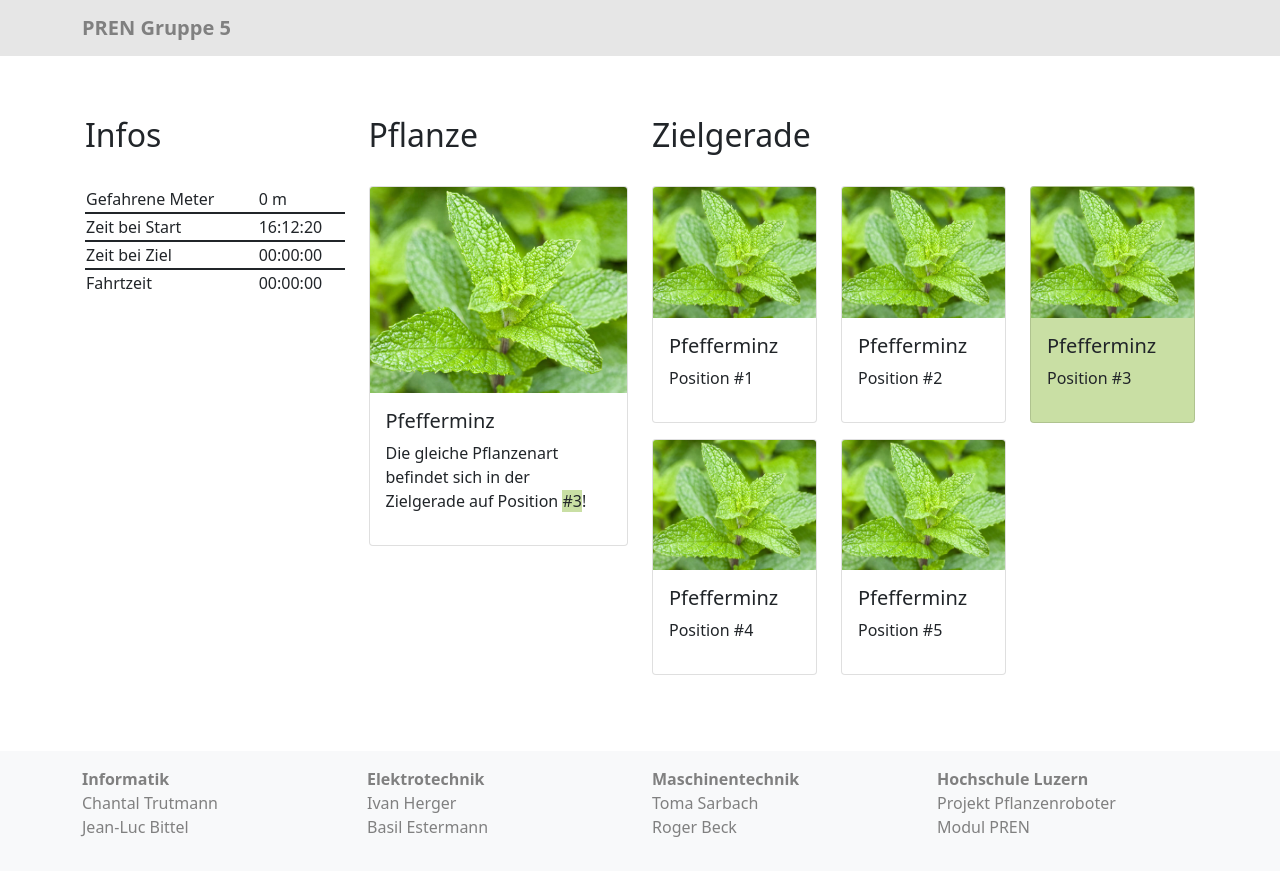
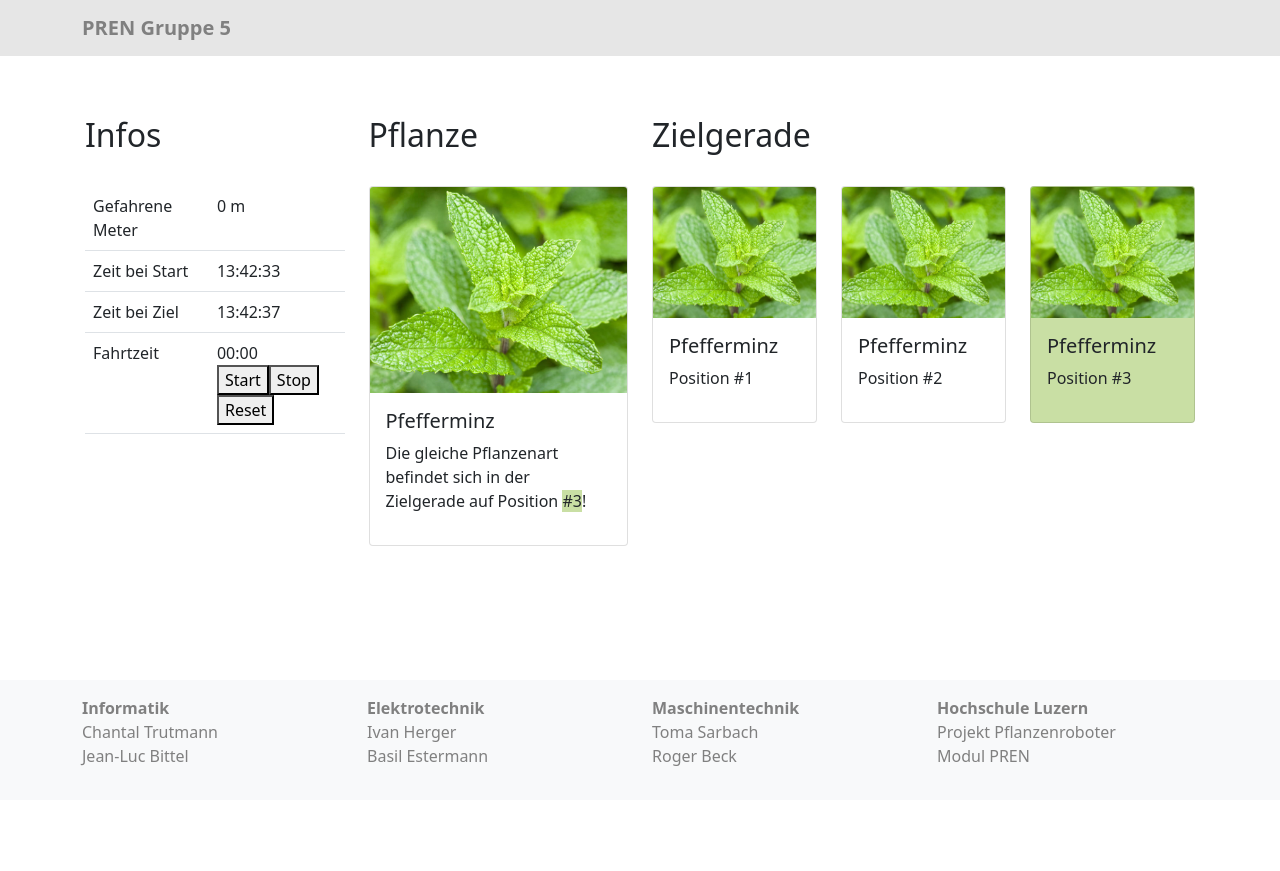
Before and after one commit to BreathingFlesh/pren_react_website, a React (Create React App) app: page / in a window 1280 px wide. After the commit the page ends 800 px from the top, so only its background shows below. Built offline with nearby package versions, Linux system fonts and the light colour scheme.

Commit message:
Start and End time webhook, THE TIMER WORKS <3

```diff
--- a/src/Components/Data/PlantData.js
+++ b/src/Components/Data/PlantData.js
@@ -1 +1 @@
-export const plantData = [{"name": "Pfefferminz", "image": "img/Pfefferminze.jpg", "position": 3, "same_plant": true}, {"name": "Pfefferminz", "image": "img/Pfefferminze.jpg", "position": 1, "same_plant": false}, {"name": "Pfefferminz", "image": "img/Pfefferminze.jpg", "position": 2, "same_plant": false}, {"name": "Pfefferminz", "image": "img/Pfefferminze.jpg", "position": 3, "same_plant": true}, {"name": "Pfefferminz", "image": "img/Pfefferminze.jpg", "position": 4, "same_plant": false}, {"name": "Pfefferminz", "image": "img/Pfefferminze.jpg", "position": 5, "same_plant": false}];
+export const plantData = [{"name": "Pfefferminz", "image": "img/Pfefferminze.jpg", "position": 3, "same_plant": true}, {"name": "Pfefferminz", "image": "img/Pfefferminze.jpg", "position": 1, "same_plant": false}, {"name": "Pfefferminz", "image": "img/Pfefferminze.jpg", "position": 2, "same_plant": false}, {"name": "Pfefferminz", "image": "img/Pfefferminze.jpg", "position": 3, "same_plant": true}];
--- a/src/Components/Data/StatusData.js
+++ b/src/Components/Data/StatusData.js
@@ -1 +1 @@
-export const statusData = [{"name": "Gefahrene Meter", "value": "0 m"}, {"name": "Zeit bei Start", "value": "16:12:20"}, {"name": "Zeit bei Ziel", "value": "00:00:00"}, {"name": "Fahrtzeit", "value": "00:00:00"}];
+export const statusData = [{"name": "Gefahrene Meter", "value": "0 m"}, {"name": "Zeit bei Start", "value": "13:42:33"}, {"name": "Zeit bei Ziel", "value": "13:42:37"}];
--- a/src/Components/StatusInfo.js
+++ b/src/Components/StatusInfo.js
@@ -1,38 +1,14 @@
 import React from "react";
 import Table from 'react-bootstrap/Table';
 import { statusData } from "./Data/StatusData";
-
-export const StatusInfoalt = () => {
-  return (
-    <>
-      <h2 id="Infos">Infos</h2>
-      <Table>
-        <tr>
-          <td>Zeit bei Start</td>
-          <td>13:01:23</td>
-        </tr>
-        <tr>
-          <td>Fahrtzeit</td>
-          <td>00:02:02</td>
-        </tr>
-        <tr>
-          <td>Gefahrene Meter</td>
-          <td>22 m</td>
-        </tr>
-        <tr>
-          <td>Zeit bei Ziel</td>
-          <td>...</td>
-        </tr>
-      </Table>
-    </>
-  );
-};
+import Stopwatch from "./Stopwatch";
 
 export const StatusInfo = () => {
   return (
     <>
       <h2 id="Infos">Infos</h2>
       <Table>
+        <tbody>
           {statusData.map((data, key) => {
             return (
               <TableRow
@@ -42,6 +18,11 @@ export const StatusInfo = () => {
             />
             );
           })}
+          <tr>
+            <td>Fahrtzeit</td>
+            <td><Stopwatch /></td>
+          </tr>
+        </tbody>
       </Table>
     </>
   );
--- /dev/null
+++ b/src/Components/Stopwatch.js
@@ -0,0 +1,43 @@
+import React, { useState, useEffect } from "react";
+import { statusData } from "./Data/StatusData";
+
+export const Stopwatch = () => {
+    const [time, setTime] = useState(0);
+    const [running, setRunning] = useState(false);
+    useEffect(() => {
+        //min Code. Help! :(
+        if (statusData[1]["value"] !== "00:00:00") {
+            setRunning(true)
+        }
+        if (statusData[2]["value"] !== "00:00:00") {
+            setRunning(false)
+        }
+
+      let interval;
+      if (running) {
+        interval = setInterval(() => {
+          setTime((prevTime) => prevTime + 10);
+        }, 10);
+      } else if (!running) {
+        clearInterval(interval);
+      }
+      return () => clearInterval(interval);
+    }, [running]);
+    return (
+      <div className="stopwatch">
+        <div className="numbers">
+          <span>{("0" + Math.floor((time / 60000) % 60)).slice(-2)}:</span>
+          <span>{("0" + Math.floor((time / 1000) % 60)).slice(-2)}</span>
+          {/* <span>{("0" + ((time / 10) % 100)).slice(-2)}</span> */}
+
+        </div>
+        <div className="buttons">
+          <button onClick={() => setRunning(true)}>Start</button>
+          <button onClick={() => setRunning(false)}>Stop</button>
+          <button onClick={() => setTime(0)}>Reset</button>
+        </div>
+      </div>
+    );
+  };
+
+  export default Stopwatch;
```
Also changed, not shown: 1 other file (tests, documents, lock files or other folders). Lines whose indentation alone changed are shown as unchanged.
